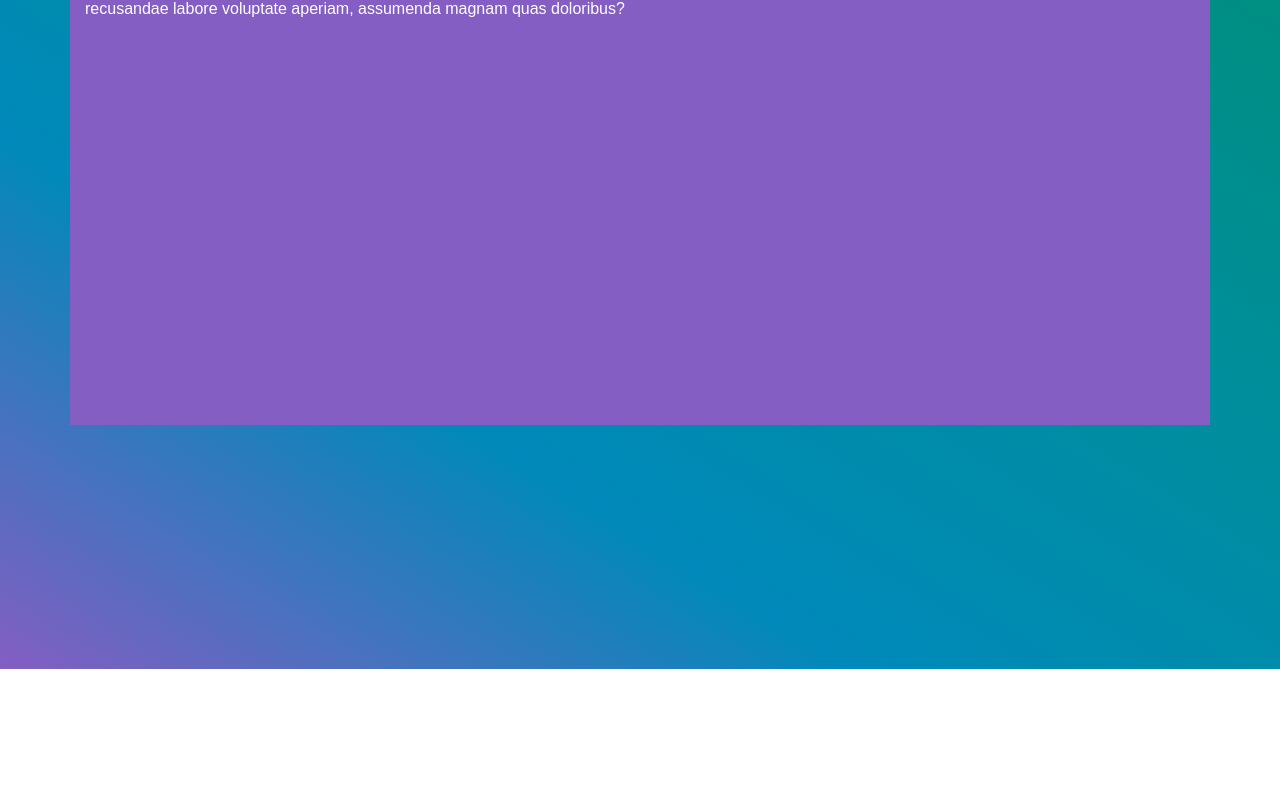
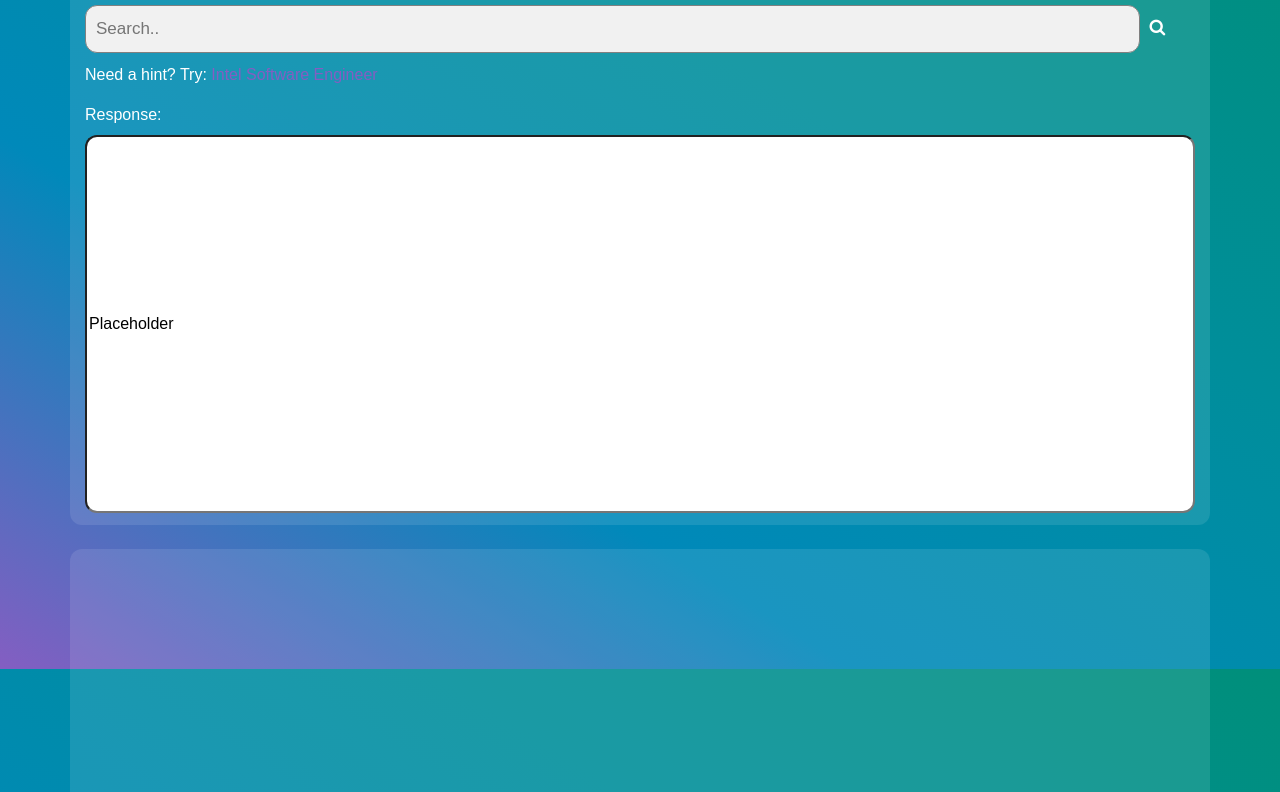
Before and after one commit to Aly-Tomato/ratemyinternship, a plain HTML site: page index.html in a window 1280 px wide. Shown: the part 131-923 px from the top of the page. Before the commit the page ends 800 px from the top, so only its background shows below. Drawn offline with nearby package versions, Linux system fonts and the light colour scheme.

Commit message:
Added response box and bottom container

```diff
--- a/index.html
+++ b/index.html
@@ -51,14 +51,22 @@
       </div>
     </nav>
     <div class="container">
+      <br />
+      <h2>Try it out!</h2>
       <form class="example" action="action_page.php">
         <input type="text" placeholder="Search.." name="search" />
         <button type="submit"><i class="fa fa-search"></i></button>
       </form>
-      Lorem ipsum dolor sit amet consectetur adipisicing elit. Deleniti odio hic
-      porro expedita quasi. Quisquam illo optio quidem, autem nobis iusto
-      eligendi recusandae labore voluptate aperiam, assumenda magnam quas
-      doloribus?
+      <p>
+        Need a hint? Try: <a href="#">Intel</a>
+        <a href="#">Software Engineer</a>
+      </p>
+      <label for="response">Response:</label>
+      <br/>
+    <input type="text" id="response" name="response" value="Placeholder" readonly>
+    </div>
+    <br/>
+    <div class="container" id="container-2">
     </div>
   </body>
 </html>
--- a/static/css/index.css
+++ b/static/css/index.css
@@ -1,37 +1,50 @@
 body {
-    background-image: linear-gradient(to right top, #845EC2, #0089BA, #008E9B, #008F7A);
+  background-image: linear-gradient(
+    to right top,
+    #845ec2,
+    #0089ba,
+    #008e9b,
+    #008f7a
+  );
   height: 100vh;
+  background-repeat: no-repeat;
+  background-attachment: fixed;
   color: white;
-    font-family: 'Roboto Mono', sans-serif, monospace;
+  font-family: "Roboto Mono", sans-serif, monospace;
 }
 
 .navbar-custom .navbar-brand,
 .navbar-custom .navbar-text,
-.navbar-custom a{
+.navbar-custom a {
   color: white;
-    font-family: 'Roboto Mono', sans-serif, monospace;
+  font-family: "Roboto Mono", sans-serif, monospace;
 }
 
 .navbar-custom a:hover {
-    border-bottom: solid #845EC2 1px;
+  border-bottom: solid #845ec2 1px;
 }
 
 .container {
-    height: 500px;
-    background-color: #845EC2;
+  height: 600px;
+  background-color: RGBA(255, 255, 255, .1);
+  border-radius: 12px;
 }
 
-form.example input[type=text] {
+form.example input[type="text"] {
+  border-radius: 12px;
+  margin-top: 10px;
+  margin-bottom: 10px;
   padding: 10px;
   font-size: 17px;
   border: 1px solid grey;
   float: left;
-    width: 90%;
+  width: 95%;
   background: #f1f1f1;
 }
 
 /* Style the submit button */
 form.example button {
+  margin-top: 10px;
   float: left;
   padding: 10px;
   background: transparent;
@@ -42,7 +55,7 @@ form.example input[type=text] {
 }
 
 form.example button:hover {
-    background: #0b7dda;
+  /* background: #008f7a; */
 }
 
 /* Clear floats */
@@ -51,3 +64,17 @@ form.example input[type=text] {
   clear: both;
   display: table;
 }
+
+.container a{
+    color: #845ec2;
+}
+#response {
+    border-radius: 12px;
+    width: 100%;
+    height: 63%;
+}
+
+#container-2 {
+    height: 400px;
+    margin-bottom:20px;
+  }
```
Lines whose indentation alone changed are shown as unchanged.
